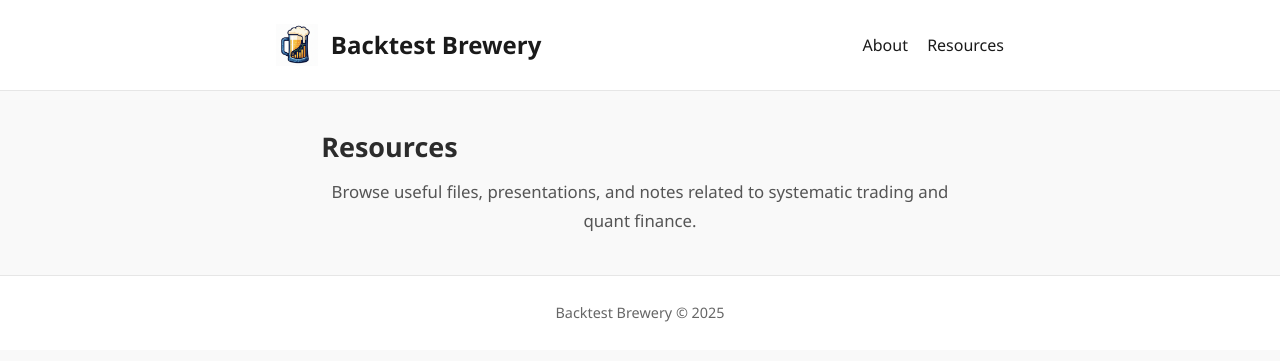
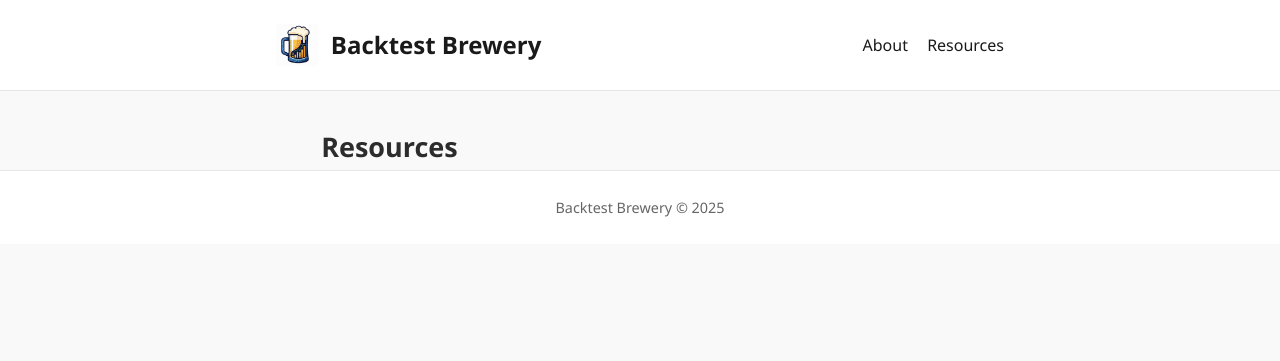
Before and after one commit to backtestbrewery/backtestbrewery.github.io, a Jekyll site: the page built from assets/resources/resources.html, in a window 1280 px wide. Shown: the top 361 px of the page. Built offline with Jekyll 4.4.1, drawn with Linux system fonts in a browser that asks for light colours.

Commit message:
Update resources.html

```diff
--- a/assets/resources/resources.html
+++ b/assets/resources/resources.html
@@ -7,9 +7,6 @@ permalink: /resources/
 <section class="content">
   <div class="container">
     <h1>Resources</h1>
-    <p class="intro">
-      Browse useful files, presentations, and notes related to systematic trading and quant finance.
-    </p>
 
     <div class="resources-grid">
       {% assign resources = site.static_files | where_exp: "file", "file.path contains '/assets/resources/'" %}
```
